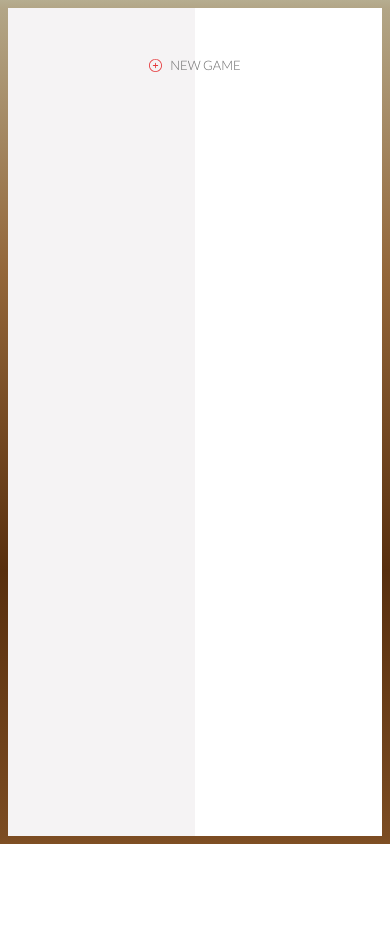
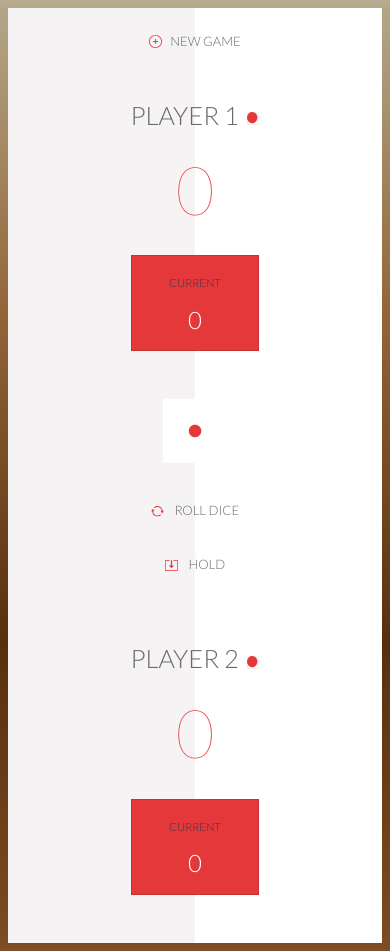
Before and after one commit to Melissa-code/dice_game_project, a plain HTML site: page index.html in a window 390 px wide. Before the commit the page ends 844 px from the top, so only its background shows below. Drawn offline with nearby package versions, Linux system fonts and the light colour scheme.

Commit message:
2nd section with the elements of the game for mobile phones

```diff
--- a/index.html
+++ b/index.html
@@ -27,26 +27,102 @@
         <h1>Dice game</h1>
 
 
-        <!---------------------------------------------------------------->
-        <!-- FIRST ROW -->
-        <!---------------------------------------------------------------->
+        <!----------------------------------------------------------------------------------------------------->
+        <!-- FIRST SECTION -->
+        <!----------------------------------------------------------------------------------------------------->
 
-        <div class="row pt-5 text-center d-flex justify-content-center align-items-center">
+        <section class="row pt-4">
 
             <div class="col">
 
                 <!-- Link New Game -->
                 <a href="#" id="newGame" class="d-flex justify-content-center align-items-center">
-                    <img src="img/iconAdd.svg" alt="nouvelle partie" class="icons"><span class="pl-2"></span>
+                    <img src="img/iconAdd.svg" alt="nouvelle partie" class="icons">
+                    <span class="pl-2"></span>
                     NEW GAME
                 </a>
 
             </div>
-        </div>
+        </section>
 
 
+        <!----------------------------------------------------------------------------------------------------->
+        <!-- SECOND SECTION -->
+        <!----------------------------------------------------------------------------------------------------->
+
+        <div class="row pt-5">
+
+            <!--------------- Player 1 zone -------------->
+            <div class="col-md-4">
+
+                <!-- Player 1 -->
+                <div class="d-flex justify-content-center align-items-center printPlayer">
+                    <h2 id="player1">PLAYER 1</h2>
+                    <span class="pl-2"></span>
+                    <img src="img/iconRedDot.svg" alt="point rouge montrant que le joueur en cours est le player 1" id="dotP1">
+                </div>
+
+                <!-- Global score player 1 -->
+                <p id="globalScoreP1" class="globalScore text-center">0</p>
+
+                <!-- Round score player 1 -->
+                <div class="card bg-card d-block mx-auto text-center">
+                    <div class="card-body">
+                        <h3 class="card-title text-dark">CURRENT</h3>
+                        <p id="currentScoreP1" class="card-text text-white">0</p>
+                    </div>
+                </div>
+
+            </div>
 
 
+            <!------------- Dice and links zone ------------->
+            <div id="printSideDice" class="col-md-4 text-center pt-5 pt-md-5">
+
+                <!-- Dice -->
+                <img src="img/dice1.svg" alt="face du dé" style="width: 4em; height: 4em;">
+
+                 <!-- Roll the dice link -->
+                 <p class="pt-4 pt-md-5"><a href="#" id="rollDiceLink">
+                    <img src="img/iconRefresh.svg" alt="lancer le dé" class="icons">
+                    <span class="pl-2"></span>
+                    ROLL DICE
+                </a></p>
+
+                <!-- Hold link -->
+                <p><a href="#" id="holdLink">
+                    <img src="img/iconDownload.svg" alt="Ajouter les points au score global" class="icons">
+                    <span class="pl-2"></span>
+                    HOLD
+                </a></p>
+
+            </div>
+
+
+            <!--------------- Player 2 zone ----------------->
+            <div class="col-md-4 py-5 pt-md-0">
+
+                <!-- Player 2 -->
+                <div class="d-flex justify-content-center align-items-center printPlayer">
+                    <h2 id="player2">PLAYER 2</h2>
+                    <span class="pl-2"></span>
+                    <img src="img/iconRedDot.svg" alt="point rouge montrant que le joueur en cours est le player 2" id="dotP2">
+                </div>
+
+                <!-- Global score player 2 -->
+                <p id="globalScoreP2" class="globalScore text-center">0</p>
+
+                <!-- Round score player 2 -->
+                <div class="card bg-card d-block mx-auto text-center">
+                    <div class="card-body">
+                        <h3 class="card-title text-dark">CURRENT</h3>
+                        <p id="currentScoreP2" class="card-text text-white">0</p>
+                    </div>
+                </div>
+            </div>
+
+
+        </div>
 
 
 
--- a/style.css
+++ b/style.css
@@ -1,5 +1,5 @@
 *, ::before, ::after {
-    box-sizing: border-box;
+    /*box-sizing: border-box;*/
     margin: 0;
     padding: 0;
 }
@@ -40,3 +40,38 @@ a:hover {
     width: 1em;
     height: 1em;
 }
+
+h2, p {
+    font-size: 3vh;
+}
+
+.printPlayer {
+    width: 100%;
+}
+
+#dotP1, #dotP2 {
+    width: 1.5vh;
+    /*display: none;*/
+}
+
+.globalScore {
+    font-size: 8vh;
+    font-weight: lighter;
+    color: #E5383B;
+}
+
+.bg-card {
+    background-color: #E5383B;
+    border-radius: 0%;
+    color: #161A1D;
+    width: 8rem;
+    height: 6rem;
+}
+
+h3 {
+    font-size: 0.7rem;
+}
+
+#currentScoreP1, #currentScoreP2 {
+    font-size: 1.5rem;
+}
```
Also changed, not shown: img/iconRedDot.svg (added).
